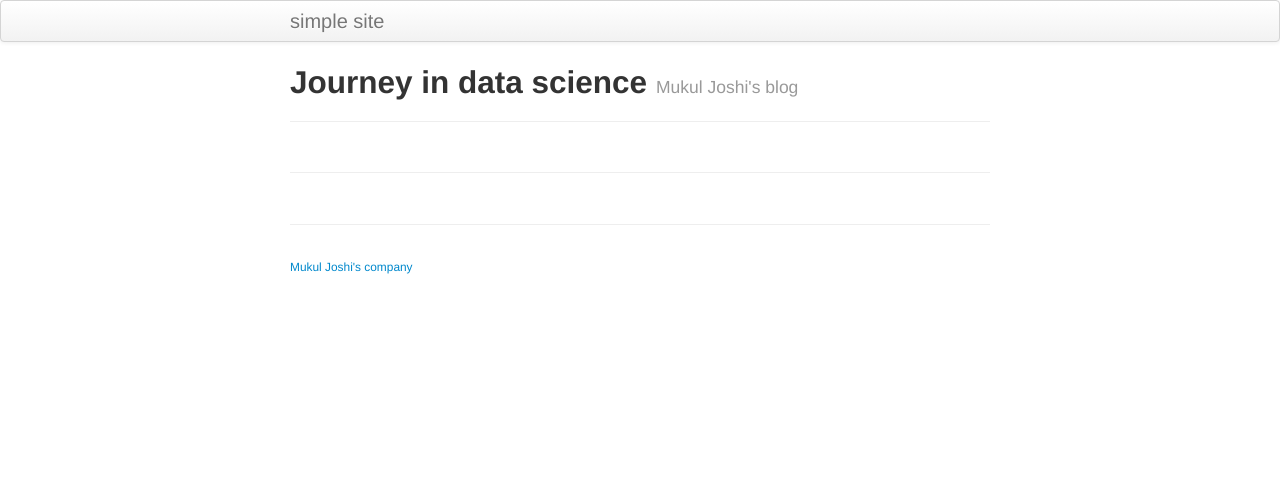
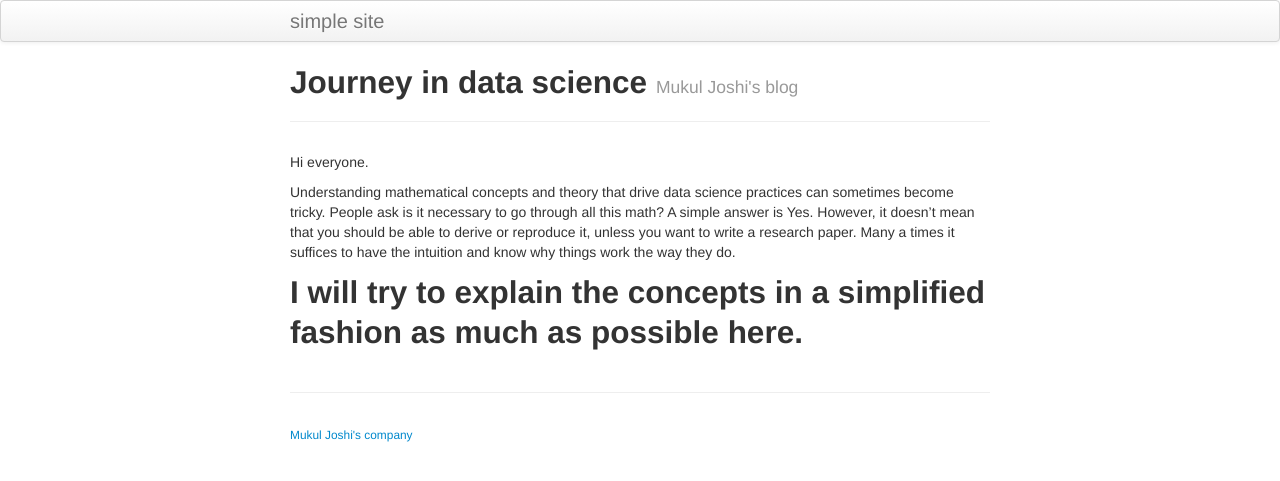
Before and after one commit to MukulJoshiPune/data_science_blog, a Jekyll site: the page built from index.md, in a window 1280 px wide. Shown: the top 481 px of the page. Built offline with Jekyll 4.4.1, drawn with Linux system fonts in a browser that asks for light colours.

Commit message:
put some text

```diff
--- a/index.md
+++ b/index.md
@@ -4,5 +4,9 @@ title: Journey in data science
 tagline: Mukul Joshi's blog
 description: Trying to explain things as simply as I can
 ---
+Hi everyone.
 
+Understanding mathematical concepts and theory that drive data science practices can sometimes become tricky. People ask is it necessary to go through all this math? A simple answer is Yes. However, it doesn't mean that you should be able to derive or reproduce it, unless you want to write a research paper. Many a times it suffices to have the intuition and know why things work the way they do.
+
+I will try to explain the concepts in a simplified fashion as much as possible here.
 ---
```
